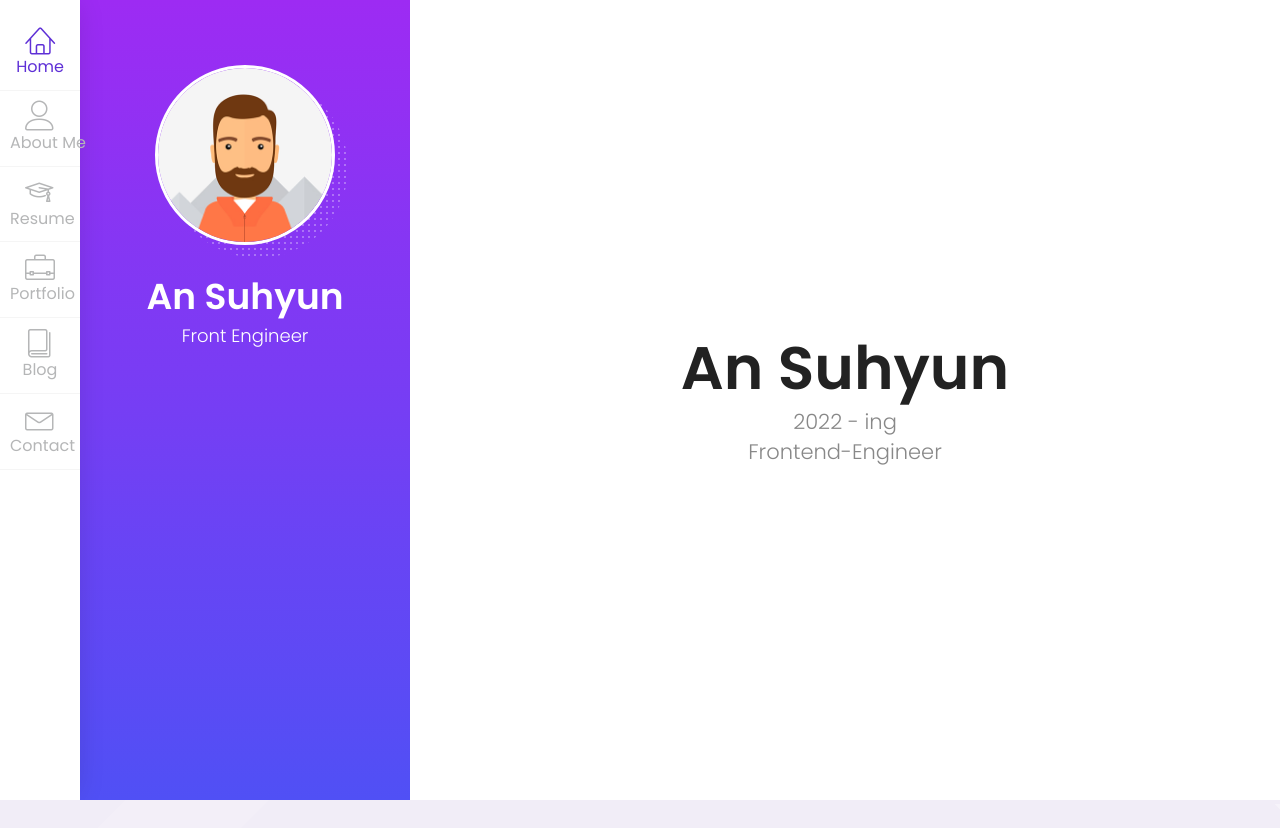
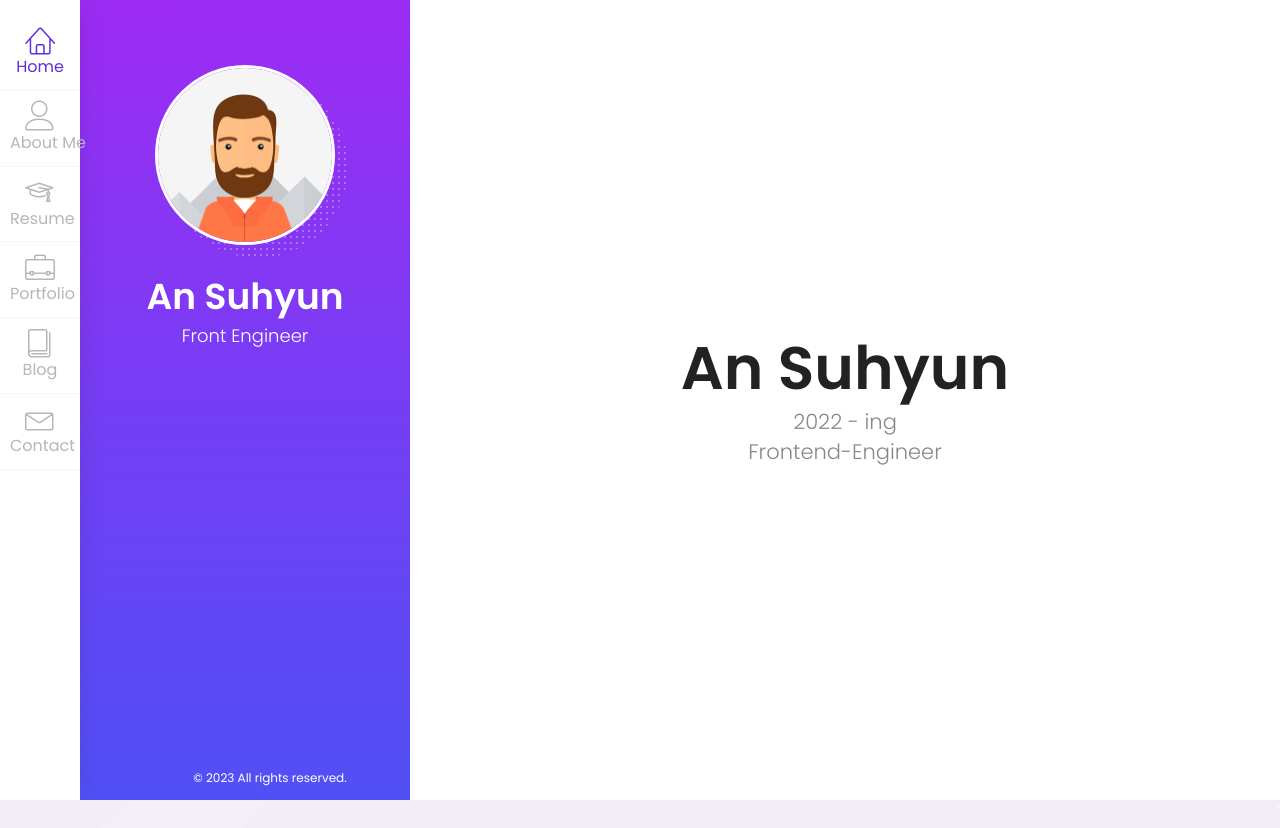
Before and after one commit to ansu7514/my-portfolio-front-app, a React (Create React App) app: page / in a window 1280 px wide. Shown: the top 828 px of the page. Built offline with nearby package versions, Linux system fonts and the light colour scheme.

Commit message:
Header copyright 추가

```diff
--- a/src/container/Header.tsx
+++ b/src/container/Header.tsx
@@ -6,6 +6,7 @@ const Header = () => {
         <header id="site_header" className="header mobile-menu-hide">
             <SideMenu />
             <HeaderInfo />
+            <div className="copyrights">© 2023 All rights reserved.</div>
         </header>
     )
 };
```
